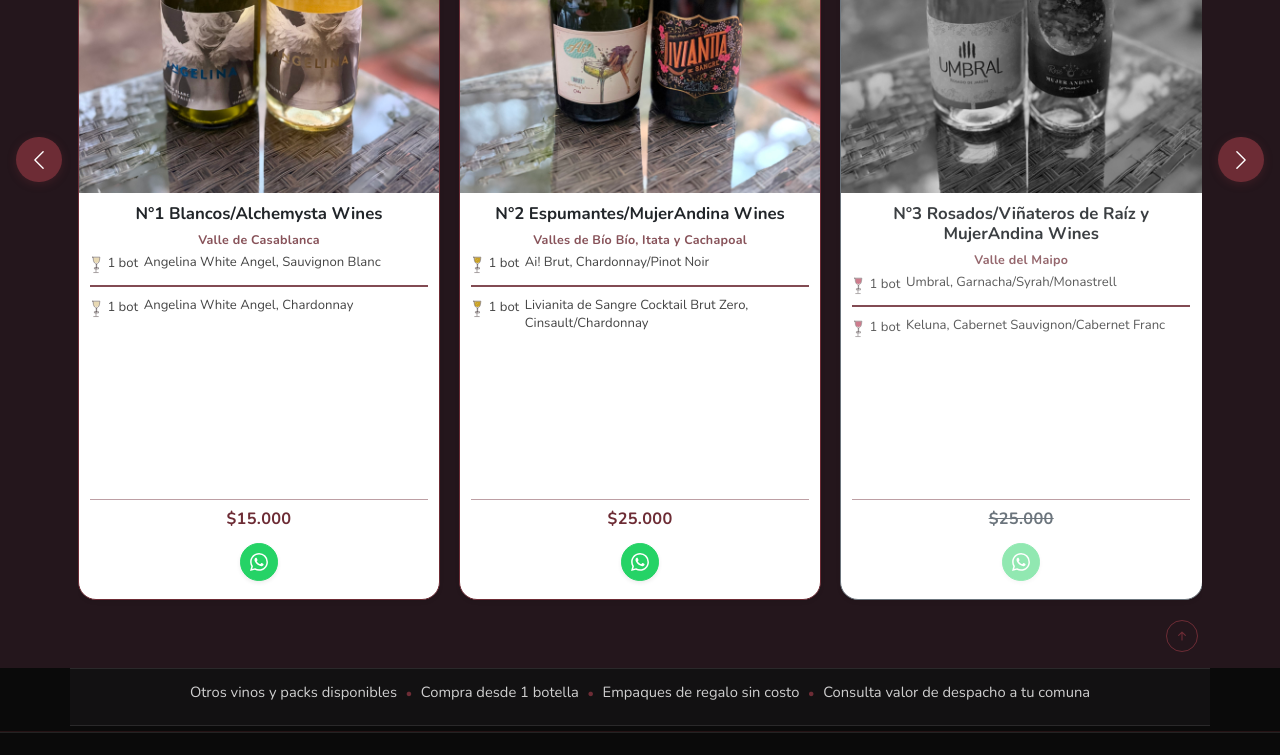
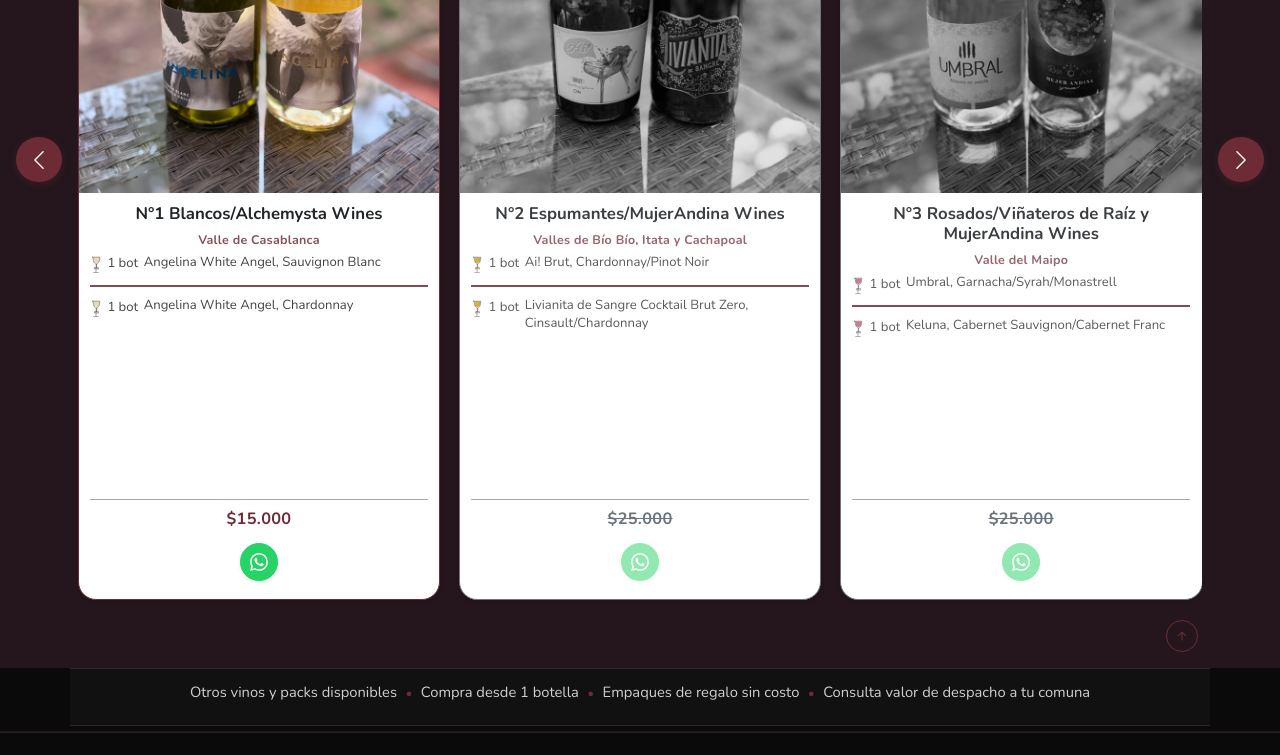
Before and after one commit to PaulaG73/catalogo_finde, a Vue app: page / in a window 1280 px wide. Shown: the part 901-1656 px from the top of the page. Built offline with nearby package versions, Linux system fonts and the light colour scheme.

Commit message:
precio Cyber

```diff
--- a/src/components/CardComponent.vue
+++ b/src/components/CardComponent.vue
@@ -67,7 +67,18 @@
         </div>
         <hr class="card-divider flex-shrink-0">
         <div class="card-price-footer flex-shrink-0">
+          <div
+            v-if="priceOferta && !agotado"
+            class="card-price-oferta text-center"
+          >
+            <p class="card-price-oferta-label mb-0 fw-bold">{{ ofertaEtiqueta }}</p>
+            <p class="card-price card-price--oferta mb-0 fw-bold text-success">{{ priceOferta }}</p>
+            <p class="card-price card-price--regular mb-0 text-secondary text-decoration-line-through">
+              {{ price }}
+            </p>
+          </div>
           <p
+            v-else
             class="card-price mb-0 fw-bold text-center"
             :class="agotado ? 'text-secondary text-decoration-line-through' : 'text-success'"
           >
@@ -156,18 +167,31 @@
       type: String,
       required: true,
     },
+    ofertaEtiqueta: {
+      type: String,
+      default: '',
+    },
+    priceOferta: {
+      type: String,
+      default: '',
+    },
     agotado: {
       type: Boolean,
       default: false,
     },
   })
 
+  const precioWhatsApp = computed(() =>
+    props.priceOferta?.trim() ? props.priceOferta : props.price,
+  )
+
   const whatsappUrl = computed(() =>
     getWhatsAppPackUrl({
       packId: props.packId,
       title: props.title,
       valle: props.valle,
-      price: props.price,
+      price: precioWhatsApp.value,
+      ofertaEtiqueta: props.priceOferta?.trim() ? props.ofertaEtiqueta?.trim() : '',
       image: props.image,
     }),
   )
@@ -435,6 +459,25 @@
     padding-bottom: 0.1rem;
   }
 
+  .card-price-oferta-label {
+    font-size: clamp(0.72rem, 1.85vw, 0.82rem);
+    line-height: 1.15;
+    letter-spacing: 0.04em;
+    text-transform: uppercase;
+    color: var(--vin-acento, #6b2d3e);
+  }
+
+  .card-price--oferta {
+    font-size: clamp(0.95rem, 2.35vw, 1.12rem);
+  }
+
+  .card-price--regular {
+    font-size: clamp(0.78rem, 1.9vw, 0.88rem);
+    line-height: 1.15;
+    font-weight: 600;
+    opacity: 0.85;
+  }
+
   .card-price {
     font-size: clamp(0.88rem, 2.15vw, 1.02rem);
     line-height: 1.2;
--- a/src/config/whatsapp.js
+++ b/src/config/whatsapp.js
@@ -166,7 +166,7 @@
 
 /**
  * Enlace api.whatsapp.com: «¿Vamos con este pack?» + datos del pack + vista previa + precio.
- * @param {{ title?: string, valle?: string, price?: string, image?: string, packId?: string }} pack
+ * @param {{ title?: string, valle?: string, price?: string, ofertaEtiqueta?: string, image?: string, packId?: string }} pack
  */
 export function getWhatsAppPackUrl(pack) {
   const digits = digitsOnly()
@@ -175,6 +175,8 @@
   const title = typeof pack?.title === 'string' ? pack.title.trim() : ''
   const valle = typeof pack?.valle === 'string' ? pack.valle.trim() : ''
   const price = typeof pack?.price === 'string' ? pack.price.trim() : ''
+  const ofertaEtiqueta =
+    typeof pack?.ofertaEtiqueta === 'string' ? pack.ofertaEtiqueta.trim() : ''
   const previewUrl = resolvePackPreviewUrlForWhatsApp(pack?.packId, pack?.image || '')
 
   const parts = ['¿Vamos con este pack?']
@@ -188,7 +190,13 @@
   }
 
   const priceTxt = priceForWhatsAppMessage(price)
-  if (priceTxt) parts.push(`Precio (CLP): ${priceTxt}`)
+  if (priceTxt) {
+    if (ofertaEtiqueta) {
+      parts.push(`${ofertaEtiqueta} (CLP): ${priceTxt}`)
+    } else {
+      parts.push(`Precio (CLP): ${priceTxt}`)
+    }
+  }
 
   const text = parts.join('\n').trimEnd()
   return `https://api.whatsapp.com/send?phone=${digits}&text=${encodeURIComponent(text)}`
--- a/src/data/catalogoPack.json
+++ b/src/data/catalogoPack.json
@@ -15,6 +15,7 @@
       "id": "2",
       "title": "N°2 Espumantes/MujerAndina Wines",
       "valle": "Valles de Bío Bío, Itata y Cachapoal",
+      "agotado": true,
       "image": "/img/Espumantes.jpg",
       "price": "$25.000",
       "bloques": [
@@ -66,6 +67,8 @@
       "valle": "Valles Rapel, Cachapoal y Colchagua",
       "image": "/img/tripack_Rock_Stars.jpg",
       "price": "$23.000",
+      "ofertaEtiqueta": "Cyber oferta",
+      "priceOferta": "$21.500",
       "bloques": [
 
         { "tipoCopa": "tinto", "cantidadBotellas": 1, "nombreVino": "Parróne Cabernet Sauvignon/Syrah, Alchemysta Wines" },
@@ -141,6 +144,7 @@
       "id": "12",
       "title": "N°12 Caja Innovación",
       "valle": "Valles del Maipo, Cachapoal e Itata",
+      "agotado": true,
       "image": "/img/innovacion.jpg",
       "price": "$75.000",
       "bloques": [
--- a/src/views/HomeView.vue
+++ b/src/views/HomeView.vue
@@ -84,6 +84,8 @@
               :bloques="proyecto.bloques"
               :image="proyecto.image"
               :price="proyecto.price"
+              :oferta-etiqueta="proyecto.ofertaEtiqueta || ''"
+              :price-oferta="proyecto.priceOferta || ''"
               :agotado="Boolean(proyecto.agotado)"
             />
           </div>
```
